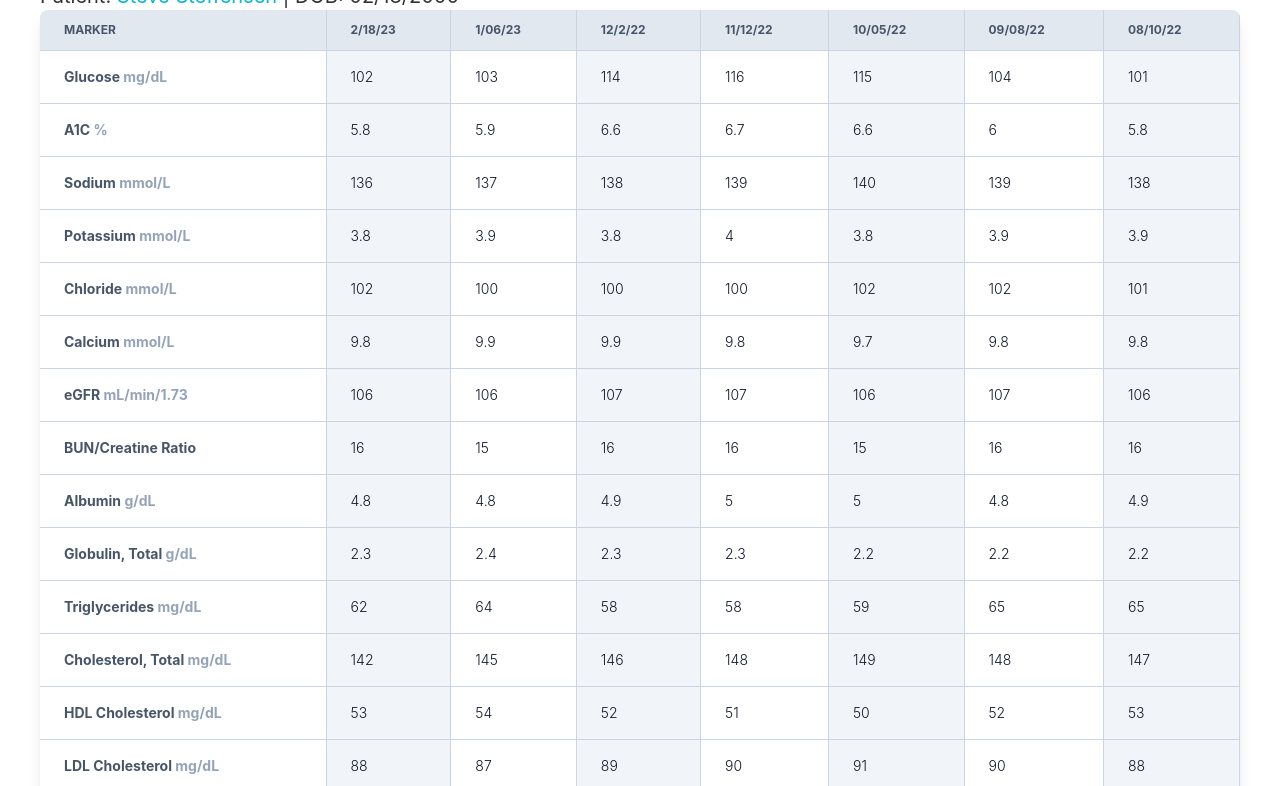
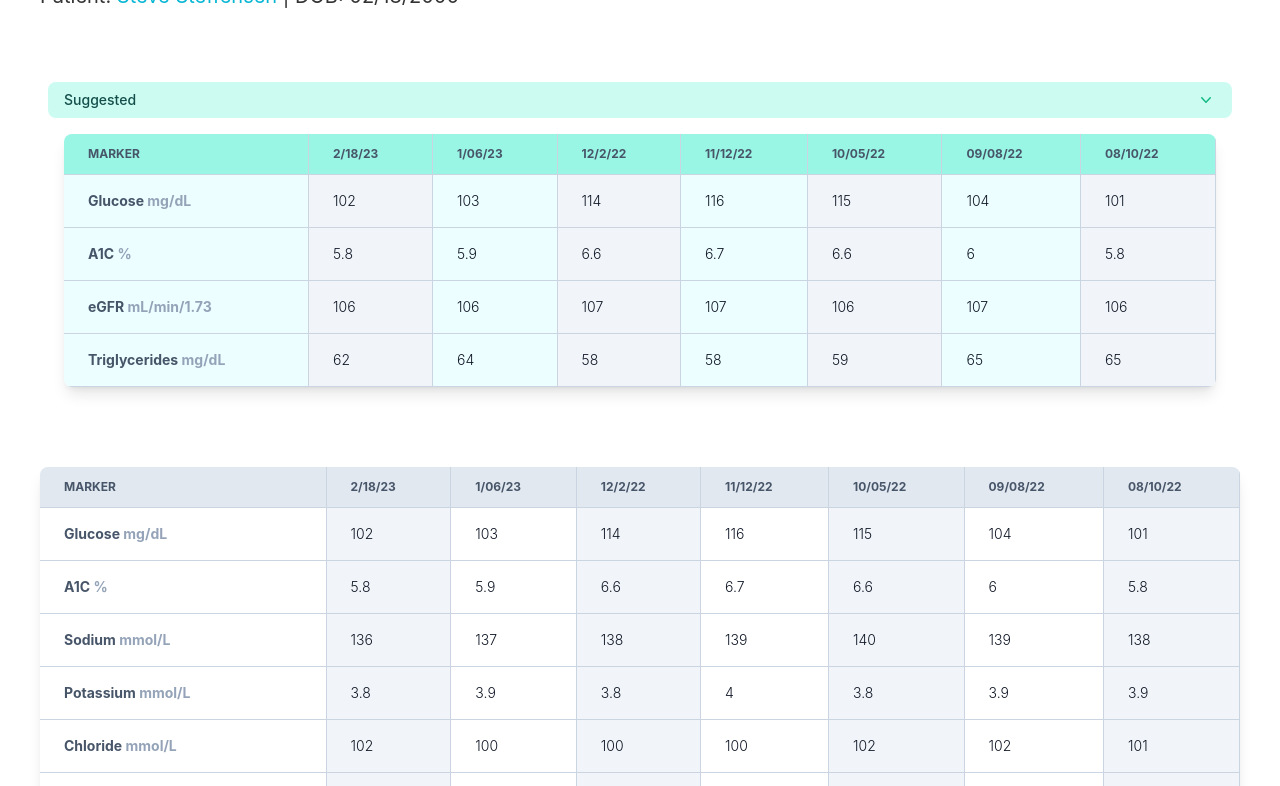
Before and after one commit to Helicase2001/glove_emr, a Gatsby site: page / in a window 1280 px wide. Shown: the part 182-968 px from the top of the page. Built offline with nearby package versions, Linux system fonts and the light colour scheme; Gatsby itself is replaced by a stand-in of ours.

Commit message:
Finished front-end interface

```diff
--- a/package.json
+++ b/package.json
@@ -5,12 +5,15 @@
   "version": "0.1.0",
   "author": "Kyle Mathews <mathews.kyle@gmail.com>",
   "dependencies": {
+    "@headlessui/react": "^1.7.11",
+    "@heroicons/react": "^2.0.16",
     "gatsby": "^5.6.1",
     "gatsby-plugin-image": "^3.6.0",
     "gatsby-plugin-manifest": "^5.6.0",
     "gatsby-plugin-sharp": "^5.6.0",
     "gatsby-source-filesystem": "^5.6.0",
     "gatsby-transformer-sharp": "^5.6.0",
+    "heroicons": "^2.0.16",
     "react": "^18.2.0",
     "react-dom": "^18.2.0"
   },
--- a/src/components/cell.js
+++ b/src/components/cell.js
@@ -5,7 +5,7 @@ import { useRef } from 'react';
 export default function Cell ({value}){
 
     return(
-        <td className={`text-sm text-gray-900 font-light px-6 py-4 whitespace-nowrap transform hover:bg-cyan-400/50 transition duration-500 border-b border-r border-slate-300 even:bg-slate-100`}>
+        <td className={`text-sm text-gray-900 font-light px-6 py-4 whitespace-nowrap transform hover:bg-teal-400/50 transition duration-500 border-b border-r border-slate-300 even:bg-slate-100`}>
                 {value}
         </td>
     )
--- /dev/null
+++ b/src/components/recommendTable.js
@@ -0,0 +1,97 @@
+import { Disclosure } from '@headlessui/react'
+import * as React from "react"
+import { ChevronUpIcon } from '@heroicons/react/20/solid'
+import Cell from '../components/cell'
+import HeaderCell  from "../components/headerCell";
+import tableRow from "../components/tableRow";
+
+
+
+export default function RecommendedTable() {
+  return (
+    <div className="w-full py-16">
+      <div className="mx-auto w-full rounded-2xl bg-white p-2">
+        <Disclosure defaultOpen='true'>
+          {({ open }) => (
+            <>
+              <Disclosure.Button className="flex w-full justify-between rounded-lg bg-teal-100 px-4 py-2 text-left text-sm font-medium text-teal-900 hover:bg-teal-200 focus:outline-none focus-visible:ring focus-visible:ring-teal-500 focus-visible:ring-opacity-75">
+                <span>Suggested</span>
+                <ChevronUpIcon
+                  className={`${
+                    open ? 'rotate-180 transform' : ''
+                  } h-5 w-5 text-emerald-500`}
+                />
+              </Disclosure.Button>
+              <Disclosure.Panel className="px-4 pt-4 pb-2 text-sm text-teal-500">
+                <div className='relative overflow-x-auto shadow-lg sm:rounded-lg'>
+              <table class="w-full text-sm text-left text-gray-500 dark:text-gray-400">
+        <thead class="text-xs text-gray-700 uppercase bg-teal-200">
+            <tr>
+                <HeaderCell title="Marker"/>
+                <HeaderCell title="2/18/23"/>
+                <HeaderCell title="1/06/23"/>
+                <HeaderCell title="12/2/22"/>
+                <HeaderCell title="11/12/22"/>
+                <HeaderCell title="10/05/22"/>
+                <HeaderCell title="09/08/22"/>
+                <HeaderCell title="08/10/22"/>
+            </tr>
+        </thead>
+        <tbody className='bg-cyan-50'>
+            <tr ><HeaderCell title="Glucose" subtitle="mg/dL" subtitleVisibility="visible"/>
+              <Cell value={102}/>
+              <Cell value={103}/>
+              <Cell value={114}/>
+              <Cell value={116}/>
+              <Cell value={115}/>
+              <Cell value={104}/>
+              <Cell value={101}/>
+            </tr>
+
+            <tr><HeaderCell title="A1C" subtitle="%" subtitleVisibility="visible"/>
+              <Cell value={5.8}/>
+              <Cell value={5.9}/>
+              <Cell value={6.6}/>
+              <Cell value={6.7}/>
+              <Cell value={6.6}/>
+              <Cell value={6.0}/>
+              <Cell value={5.8}/>
+            </tr>
+
+
+            <tr><HeaderCell title="eGFR" subtitle="mL/min/1.73" subtitleVisibility="visible"/>
+              <Cell value={106}/>
+              <Cell value={106}/>
+              <Cell value={107}/>
+              <Cell value={107}/>
+              <Cell value={106}/>
+              <Cell value={107}/>
+              <Cell value={106}/>
+            </tr>
+
+
+            <tr><HeaderCell title="Triglycerides" subtitle="mg/dL" subtitleVisibility="visible"/>
+              <Cell value={62}/>
+              <Cell value={64}/>
+              <Cell value={58}/>
+              <Cell value={58}/>
+              <Cell value={59}/>
+              <Cell value={65}/>
+              <Cell value={65}/>
+            </tr>
+
+
+
+
+
+        </tbody>
+    </table>
+    </div>
+              </Disclosure.Panel>
+            </>
+          )}
+        </Disclosure>
+      </div>
+    </div>
+  )
+}
--- a/src/pages/index.js
+++ b/src/pages/index.js
@@ -8,6 +8,7 @@ import * as styles from "../components/index.module.css"
 import Cell from '../components/cell'
 import HeaderCell  from "../components/headerCell";
 import tableRow from "../components/tableRow";
+import RecommendedTable from "../components/recommendTable";
 
 
 const cellConfig = {
@@ -51,10 +52,16 @@ export default function IndexPage(){
   return (
 
   <Layout ref={pageRef} >
-      <span className='bg-clip-text font-bold text-transparent bg-gradient-to-r from-emerald-500 via-cyan-500 to-sky-500 animate-text lg:text-6xl md:text-5xl text-4xl mt-16'> Glove EMR </span>
+      <span className='bg-clip-text font-bold text-transparent bg-gradient-to-r from-emerald-500 via-cyan-500 to-sky-500 animate-text lg:text-6xl md:text-5xl text-4xl mt-16'> GlovEMR </span>
       <p className="text-4xl font-bold text-black pt-8 mb-0">Laboratory Results</p>
       <p className ="text-xl ">Patient: <span className="text-cyan-500">Steve Steffensen</span> | DOB: 02/18/2000</p>
       <div class="flex flex-col">
+    <RecommendedTable></RecommendedTable>
+
+
+
+
+
 <div class="relative overflow-x-auto shadow-lg sm:rounded-lg">
     <table class="w-full text-sm text-left text-gray-500 dark:text-gray-400">
         <thead class="text-xs text-gray-700 uppercase dark: bg-slate-200">
```
Also changed, not shown: 1 other file.
